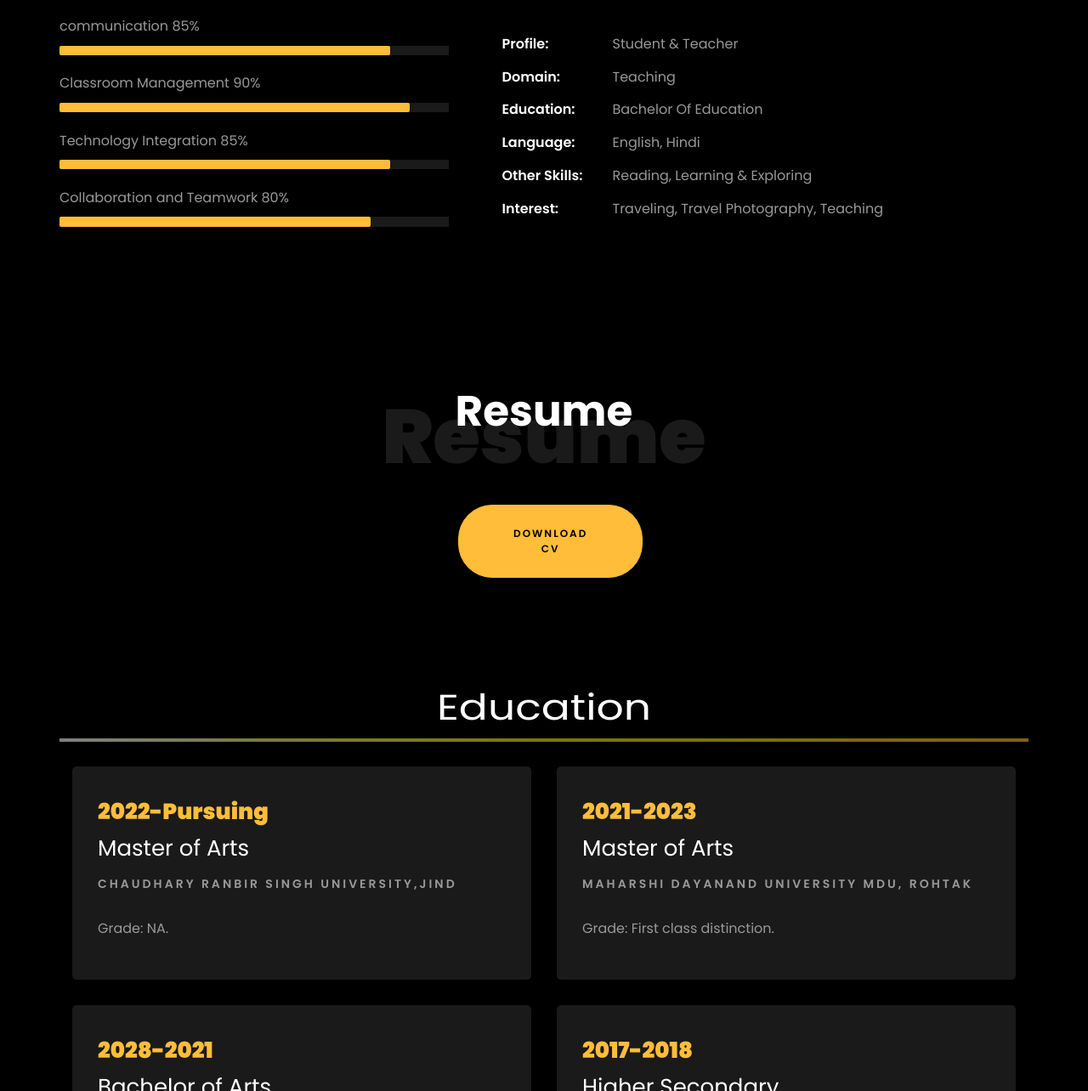
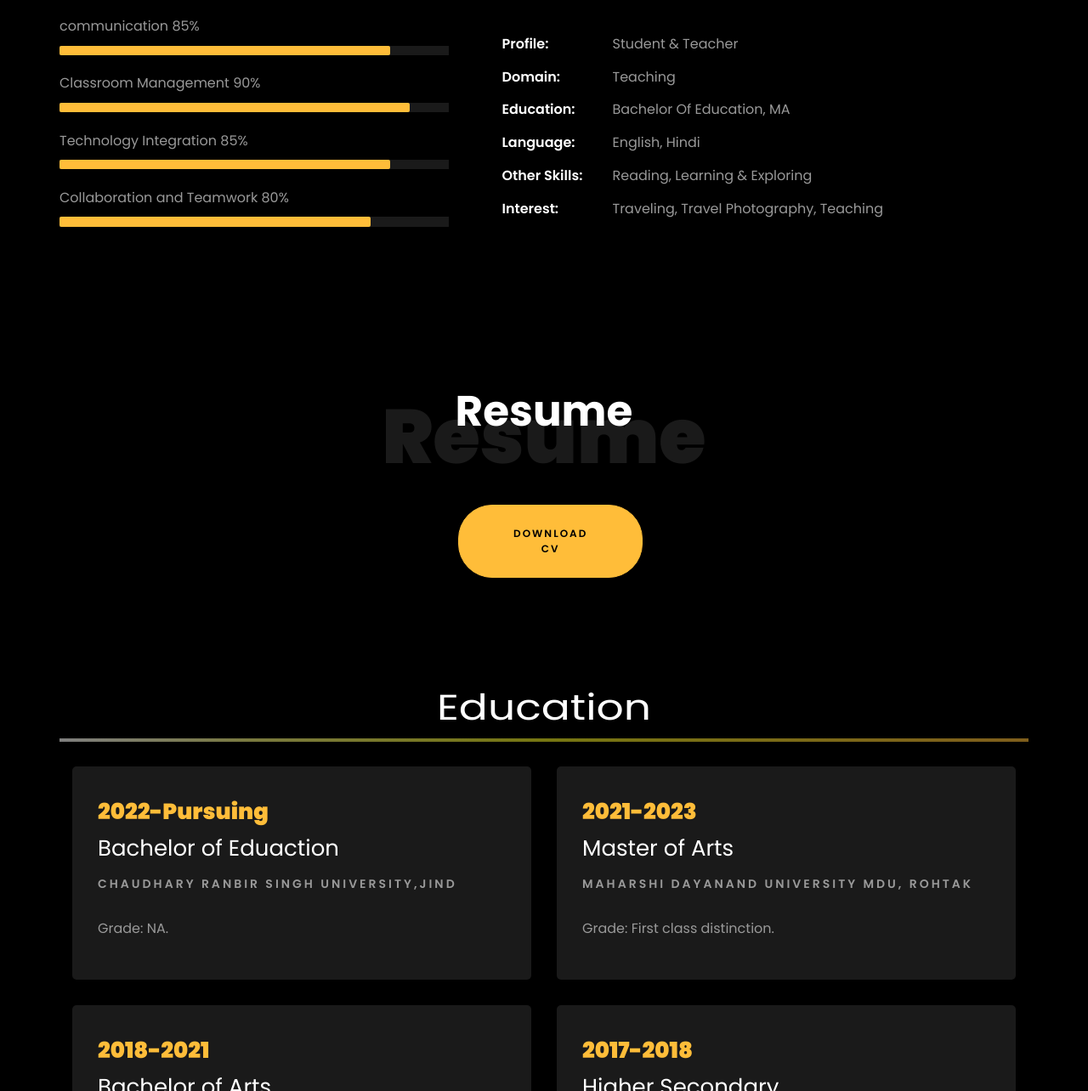
Before and after one commit to Ankit5256/Preeti-portfolio, a plain HTML site: page index.html in a window 1280 px wide. Shown: the part 1136-2420 px from the top of the page at 85% size. Drawn offline with Linux system fonts and the light colour scheme; files whose address does not match are found by name.

Commit message:
Update index.html

```diff
--- a/index.html
+++ b/index.html
@@ -272,7 +272,7 @@
 								<ul class="about-info mt-4 px-md-0 px-2">
 									<li class="d-flex"><span>Profile:</span> <span>Student &amp; Teacher</span></li>
 									<li class="d-flex"><span>Domain:</span> <span>Teaching</span></li>
-									<li class="d-flex"><span>Education:</span> <span>Bachelor Of Education</span></li>
+									<li class="d-flex"><span>Education:</span> <span>Bachelor Of Education, MA</span></li>
 									<li class="d-flex"><span>Language:</span> <span>English, Hindi</span></li>
 									<li class="d-flex"><span>Other Skills:</span> <span>Reading, Learning &amp; Exploring</span></li>
 									<li class="d-flex"><span>Interest:</span> <span>Traveling, Travel Photography, Teaching</span></li>
@@ -323,7 +323,7 @@
 				<div class="col-md-6">
     				<div class="resume-wrap ftco-animate">
     					<span class="date">2022-Pursuing</span>
-    					<h2>Master of Arts</h2>
+    					<h2>Bachelor of Eduaction</h2>
     					<span class="position">CHAUDHARY RANBIR SINGH UNIVERSITY,JIND</span>
     					<p class="mt-4">Grade: NA.</p>
     				</div>
@@ -339,7 +339,7 @@
     			</div>
 				<div class="col-md-6">
     				<div class="resume-wrap ftco-animate">
-    					<span class="date">2028-2021</span>
+    					<span class="date">2018-2021</span>
     					<h2>Bachelor of Arts</h2>
     					<span class="position">MAHARSHI DAYANAND UNIVERSITY
 							MDU, ROHTAK</span>
@@ -405,7 +405,7 @@
           			<span class="icon-paper-plane"></span>
           		</div>
           		<h3 class="mb-4">Email Address</h3>
-	            <p><a href="mailto:info@yoursite.com">ps3072755@gmail.com</a></p>
+	            <p><a href="mailto:ps3072755@gmail.com">ps3072755@gmail.com</a></p>
 	          </div>
           </div>
           <div class="col-md-6 col-lg-3 d-flex ftco-animate">
@@ -414,7 +414,7 @@
           			<span class="icon-globe"></span>
           		</div>
           		<h3 class="mb-4">website</h3>
-	            <p><a href="https://www.linkedin.com /in/preeti-ranga- 575b1929a/">link</a></p>
+	            <p><a href="https://ankit5256.github.io/Preeti-portfolio/" target="_blank">link</a></p>
 	          </div>
           </div>
 
```
